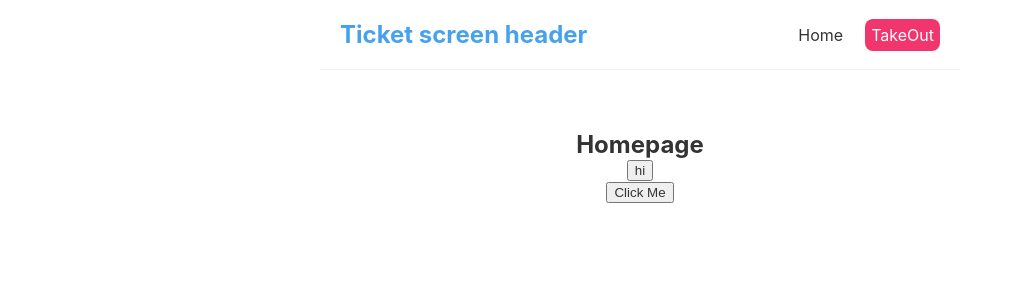
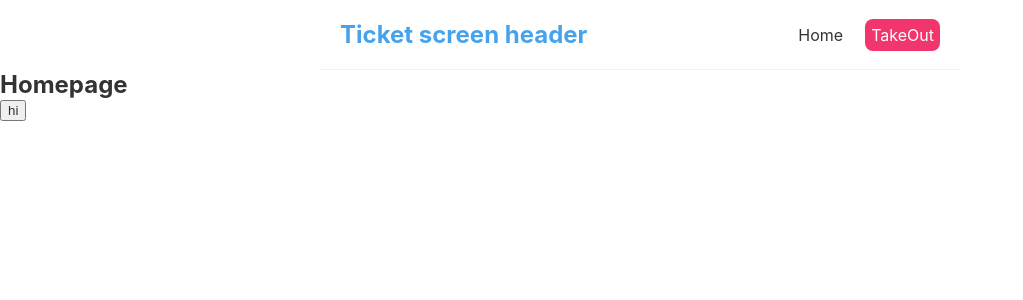
Before and after one commit to sjok101/pos_v-01, a React (Create React App) app in the folder ReactFiles/pos-react/: page / in a window 1280 px wide. Shown: the top 300 px of the page, without its empty margins (0-1023 px from the left). Built offline with nearby package versions, Linux system fonts and the light colour scheme.

Commit message:
working on styling

```diff
--- a/ReactFiles/pos-react/src/App.js
+++ b/ReactFiles/pos-react/src/App.js
@@ -1,7 +1,9 @@
+import React from 'react';
 import './App.css';
 import styled, { createGlobalStyle, keyframes, css } from "styled-components";
 import HeaderBar from './HeaderBar';
 import Home from './Home';
+
 
 
 const Button = styled.button`
@@ -21,22 +23,14 @@ function sayHello() {
   alert('You clicked me!');
 }
 
- <Button onClick={sayHello}>
-Disabled Button
-</Button>
 
 function App() {
   return (
-    <div className="App">
+    <React.Fragment>
       <HeaderBar />
-        <div className='content'>
-          <Home />
-          <button type="button" onClick={sayHello}>Click Me</button>
+      <Home />
 
-          </div>
-
-
-    </div>
+    </React.Fragment>
   );
 }
 
```
